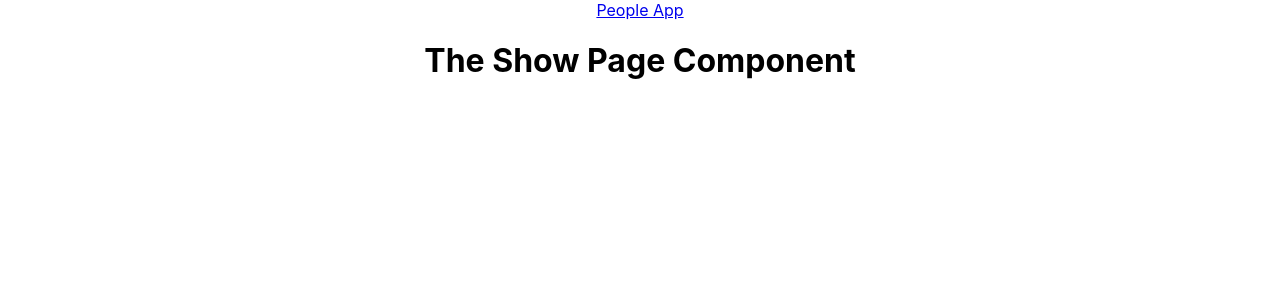
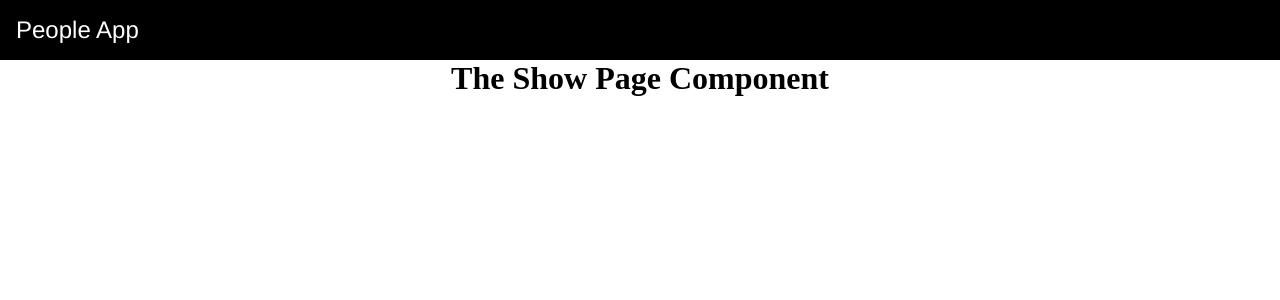
Before and after one commit to myDeveloperJourney/people-management-app, a React (Create React App) app: page /people/1 in a window 1280 px wide. Shown: the top 300 px of the page. Built offline with nearby package versions, Linux system fonts and the light colour scheme; no server answers.

Commit message:
wip: adds all changes

```diff
--- a/src/components/Main.js
+++ b/src/components/Main.js
@@ -1,13 +1,36 @@
+import { useState, useEffect } from 'react';
+
 import { Routes, Route } from 'react-router-dom';
 
 import Index from '../pages/Index';
 import Show from '../pages/Show';
 
 function Main(props) {
+
+    const [ people, setPeople ] = useState(null);
+
+    const API_URL = 'http://localhost:4000/api/people/';
+
+    const getData = async () => {
+        try {
+            const response = await fetch(API_URL);
+            const data = await response.json();
+            setPeople(data);
+        } catch (error) {
+            console.log(error);
+            // TODO: add some logic to alert the user,
+            // that something went wrong here
+        }
+    }
+
+    useEffect(() => {
+        getData();
+    }, []);
+
     return (
         <main>
             <Routes>
-                <Route path="/" element={<Index />} />
+                <Route path="/" element={<Index people={people} />} />
                 <Route path="/people/:id" element={<Show />} />
             </Routes>
         </main>
--- a/src/index.css
+++ /dev/null
@@ -1,13 +0,0 @@
-body {
-  margin: 0;
-  font-family: -apple-system, BlinkMacSystemFont, 'Segoe UI', 'Roboto', 'Oxygen',
-    'Ubuntu', 'Cantarell', 'Fira Sans', 'Droid Sans', 'Helvetica Neue',
-    sans-serif;
-  -webkit-font-smoothing: antialiased;
-  -moz-osx-font-smoothing: grayscale;
-}
-
-code {
-  font-family: source-code-pro, Menlo, Monaco, Consolas, 'Courier New',
-    monospace;
-}
--- a/src/index.scss
+++ b/src/index.scss
@@ -1,13 +1,56 @@
-body {
-  margin: 0;
-  font-family: -apple-system, BlinkMacSystemFont, 'Segoe UI', 'Roboto', 'Oxygen',
-    'Ubuntu', 'Cantarell', 'Fira Sans', 'Droid Sans', 'Helvetica Neue',
-    sans-serif;
-  -webkit-font-smoothing: antialiased;
-  -moz-osx-font-smoothing: grayscale;
+
+
+// Variables
+
+// colors
+$main-color: black;
+$contrast-color: white;
+
+// font-faces
+$main-font: Helvetica;
+
+// Mixins aka Preset Styles
+@mixin flex-container-centered {
+  display: flex;
+  align-items: center;
+  justify-content: center;
 }
 
-code {
-  font-family: source-code-pro, Menlo, Monaco, Consolas, 'Courier New',
-    monospace;
+@mixin white-text-black-bg {
+  font-family: $main-font;
+  color: $contrast-color;
+  background-color: $main-color;
 }
+
+@mixin black-text-white-bg {
+  font-family: $main-font;
+  color: $main-color;
+  background-color: $contrast-color;
+}
+
+* {
+  margin: 0;
+}
+
+body {
+  box-sizing: border-box;
+}
+
+.nav {
+  @include white-text-black-bg;
+  @include flex-container-centered;
+  a {
+    @include white-text-black-bg;
+    text-decoration: none;
+    div {
+      margin: 1rem;
+      font-size: x-large;
+    }
+  }
+}
+
+@media (min-width: 768px) {
+  .nav {
+    justify-content: flex-start;
+  }
+}
--- a/src/pages/Index.js
+++ b/src/pages/Index.js
@@ -1,5 +1,13 @@
 function Index(props) {
-    return <h1>The Index Page Component</h1>;
+    if(props.people) {
+        return props.people.map(person => (
+            <div className="person" key={person._id}>
+                <h1>{person.name}</h1>
+            </div>
+        ));
+    }
+
+    return <h1>Loading ...</h1>;
 }
 
 export default Index;
```
